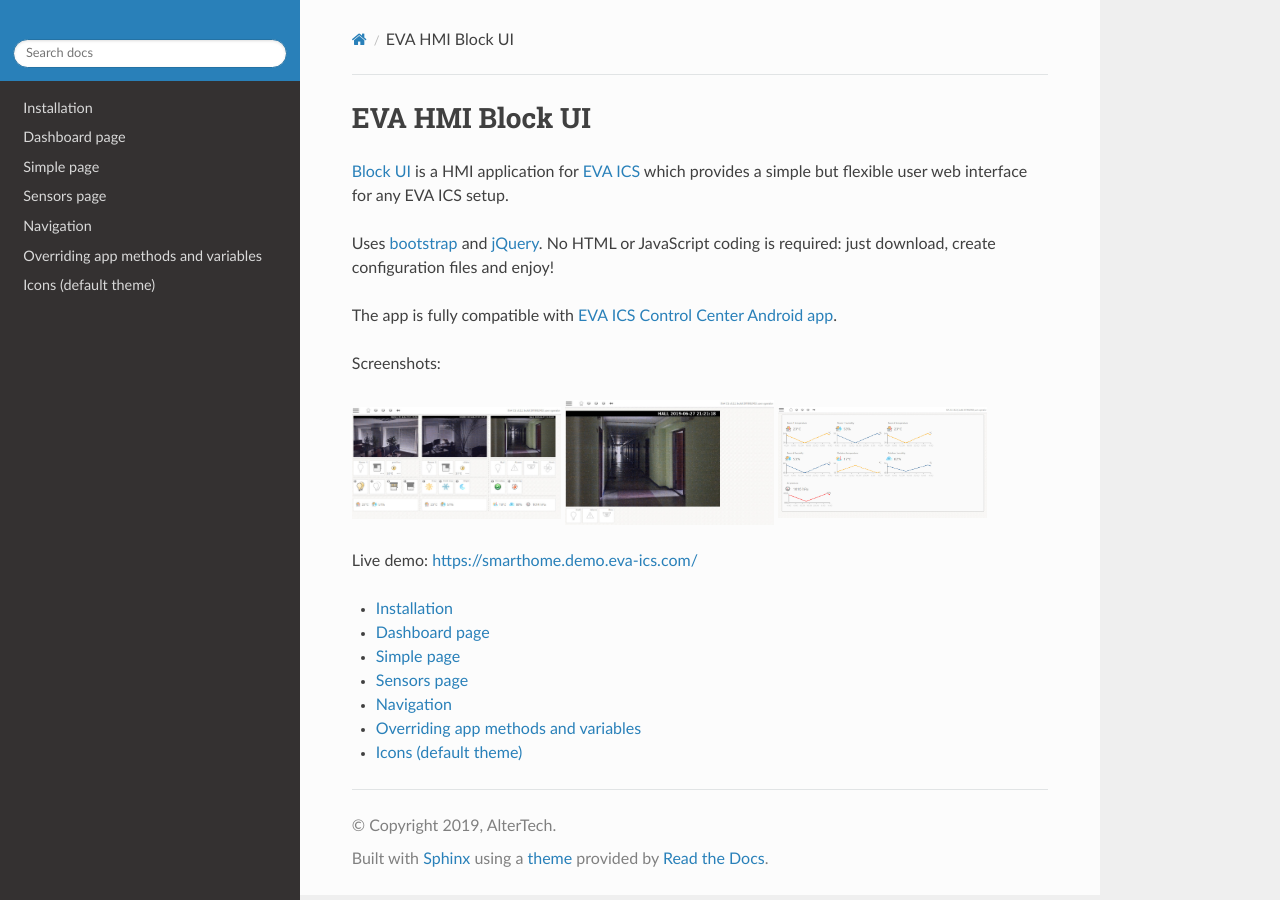
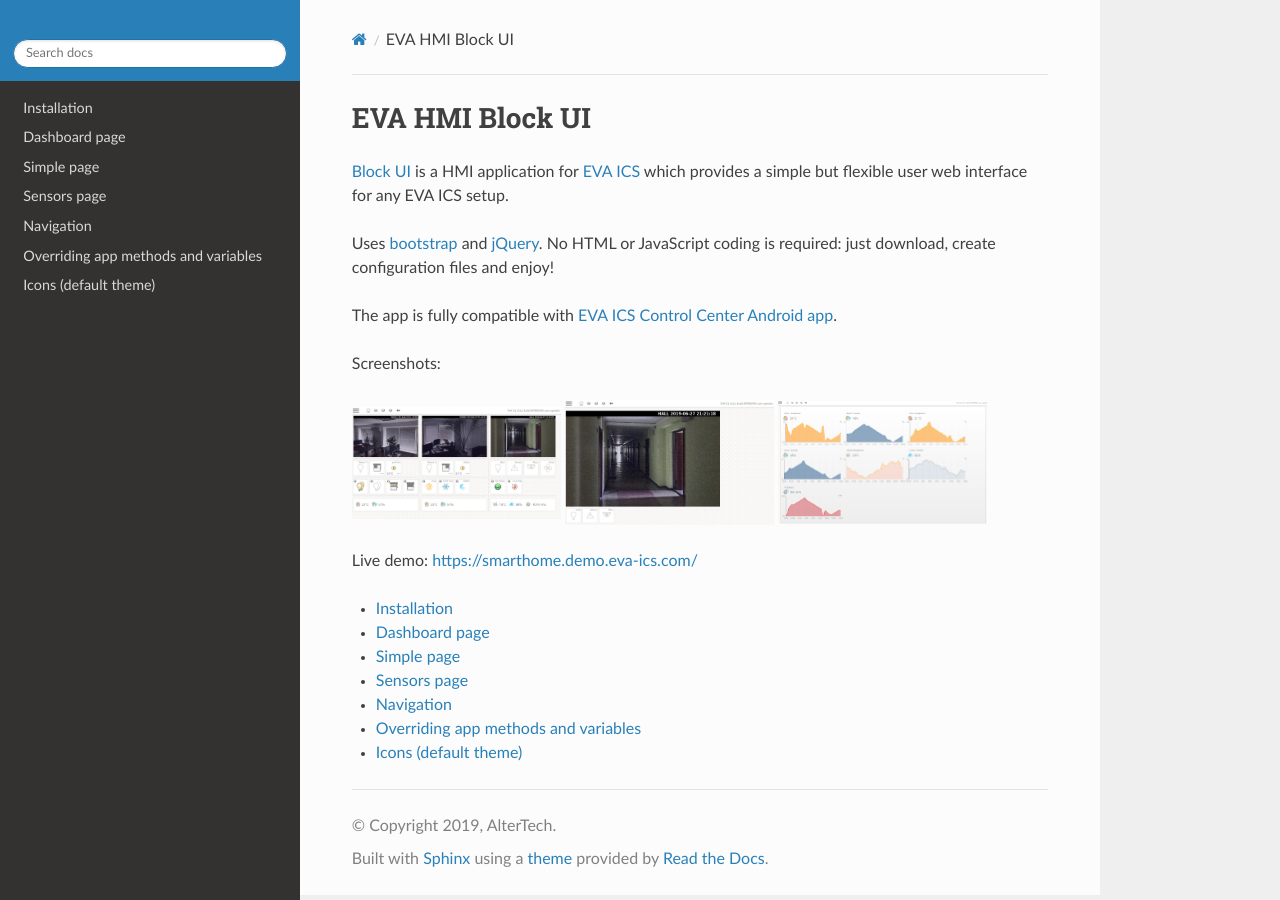
Before and after one commit to alttch/eva-hmi-block_ui, a Sphinx documentation site: the page built from doc/index.rst, in a window 1280 px wide. Built offline with Sphinx 7.4.7 and the Read the Docs theme 2.0.0, drawn with Linux system fonts in a browser that asks for light colours.

Commit message:
sensors screenshot

```diff
--- a/doc/index.rst
+++ b/doc/index.rst
@@ -18,7 +18,7 @@
     :width: 30%
 .. image:: images/simple.jpg
     :width: 30%
-.. image:: images/sensors.jpg
+.. image:: images/sensors.png
     :width: 30%
 
 Live demo: `<https://smarthome.demo.eva-ics.com/>`_
--- a/doc/sensors.rst
+++ b/doc/sensors.rst
@@ -3,7 +3,7 @@
 
 Sensor page class is used to display a charts.
 
-.. figure:: images/sensors.jpg
+.. figure:: images/sensors.png
     :scale: 50%
     :alt: sensors page
 
```
Also changed, not shown: README.md (+1 -1 lines), doc/images/sensors.jpg (deleted), doc/images/sensors.png (added).
